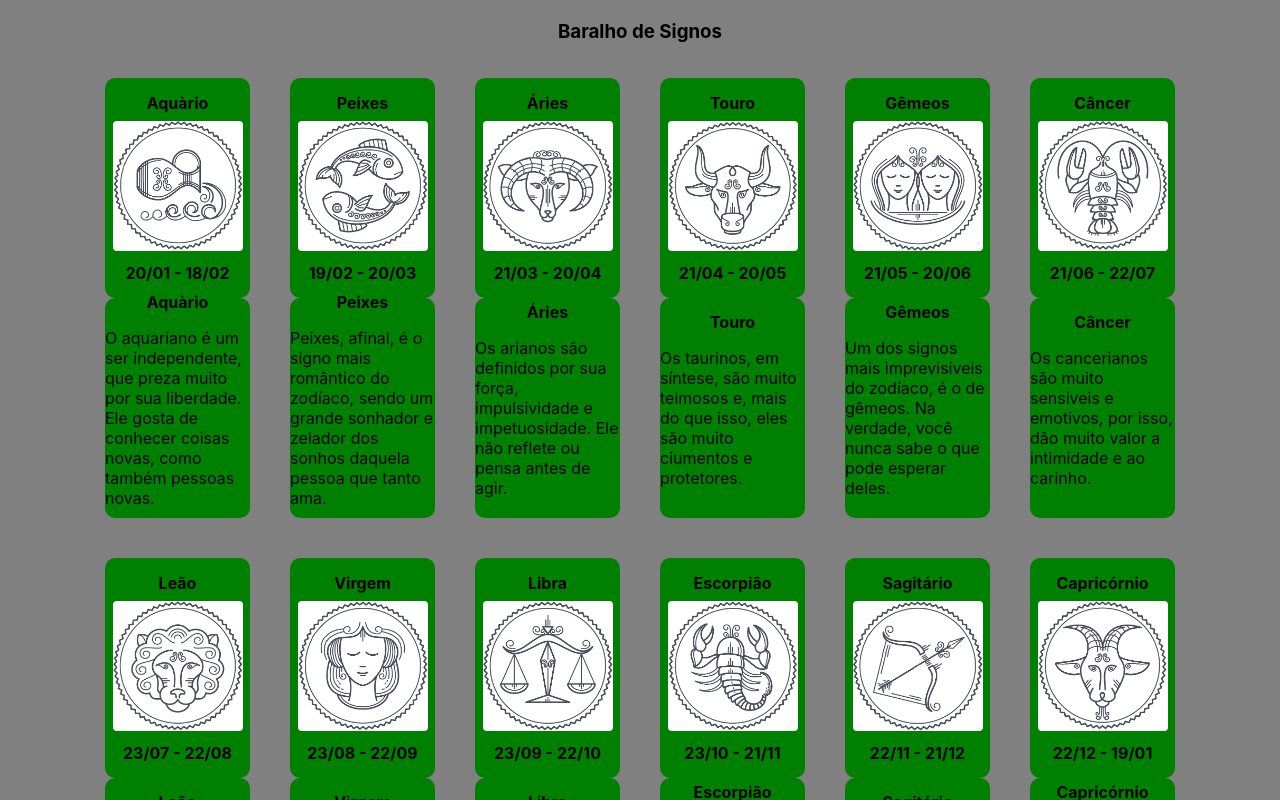
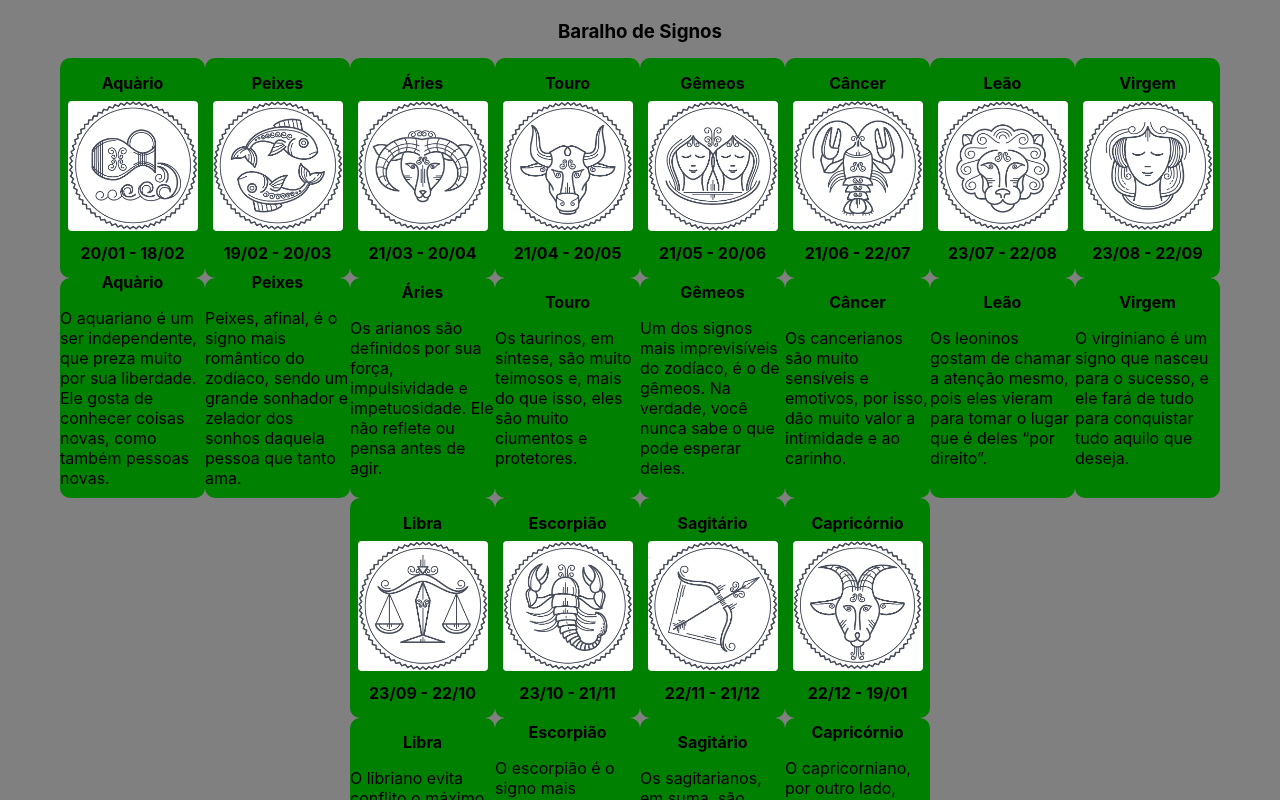
Before and after one commit to Ribas93/Cartas-de-Signo, a React (Create React App) app: page / in a window 1280 px wide. Shown: the top 800 px of the page. Built offline with nearby package versions, Linux system fonts and the light colour scheme.

Commit message:
Organizacao do css

```diff
--- a/src/App.js
+++ b/src/App.js
@@ -1,6 +1,5 @@
 import React, {useState} from "react";
 import Cards from "./ProjetoSigno";
-
 
 const App = () => {
 
--- a/src/ProjetoSigno/index.js
+++ b/src/ProjetoSigno/index.js
@@ -5,53 +5,27 @@ import data from "./data"
 const Cards = () => {
     const [signo, setSigno] = useState(data)
 
-    const style= {
-        textAlign: 'center',
-        margin: '0px'
-    }
-
-    const styleTitulo = {
-         marginTop:'20px',
-         marginBottom: '15px',
-         textAlign: 'center',
-    }
-
-    const styleImg = {
-        width:'130px',
-         borderRadius:'4px',
-         marginTop:'8px',
-         marginBottom: '12px'
-    }
-
-    const styleDivCards = {
-        display: 'flex',
-        flexDirection:'row',
-        flexWrap: 'wrap',
-        justifyContent: 'center',
-    }
-
     return(
-        <> <h3 style={styleTitulo}>Baralho de Signos</h3>
-          <div style={styleDivCards}>
-            {signo.map((sig) => {
-
-                return(
+        <>
+            <h3 className="titulo">Baralho de Signos</h3>
+            <div className="cards_div">
+                {signo.map((sig) => { return(
                     <div id="cards">
-                    <div key={`${signo.length}`} id="front" className="card">
-                        <h4 style={style}>{sig.nome} </h4>
-                        <img style={styleImg}src={sig.img} />
-                        <h4 style={style}>{sig.data}</h4>
+                        <div key={`${signo.length}`} id="front" className="card">
+                            <h4 className="card_front_margin">{sig.nome} </h4>
+                            <img className="card_front_img" src={sig.img} />
+                            <h4 className="card_front_margin">{sig.data}</h4>
+                        </div>
+                        <div id="back" className="card">
+                            <h4 className="card_back_titulo">{sig.nome}</h4>
+                            <p className="card_back_descricao">{sig.descricao}</p>
+                        </div>
                     </div>
-                    <div id="back" className="card">
-                        <h4 style={{padding:'0px', margin:'0px'}}>{sig.nome}</h4>
-                        <p>{sig.descricao}</p>
-                    </div>
-                </div>
-                )
-})}
+                )})}
           </div>
         </>
     )
 }
 
+
 export default Cards
--- a/src/index.css
+++ b/src/index.css
@@ -15,6 +15,13 @@ button:hover{
   cursor: pointer;
 }
 
+.titulo{
+
+  margin-top:20px;
+  margin-bottom: 15px;
+  text-align: center;
+}
+
 .card{
     background-color: green;
     border-radius: 10px;
@@ -26,10 +33,37 @@ button:hover{
     justify-content:center;
     align-items: center;
     margin: 0px;
+}
 
+.cards_div{
+    display: flex;
+    flex-direction:row;
+    flex-wrap: wrap;
+    justify-content: center;
+}
+
+
+.titulo{
+
+    margin-top:20px;
+    margin-bottom: 15px;
+    text-align: center;
 
 }
 
-#cards{
-  margin: 20px
+.card_front_img{
+    width: 130px;
+    border-radius:4px;
+    margin-top:8px;
+    margin-bottom: 12px;
 }
+
+.card_front_margin{
+    text-align: center;
+    margin: 0px;
+}
+
+.card_back_titulo{
+  padding: 0px;
+  margin: 0px;
+}
```
